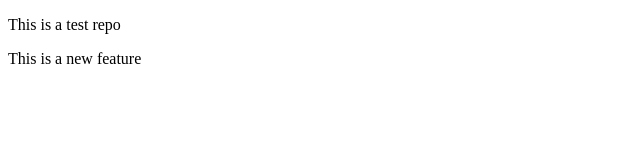
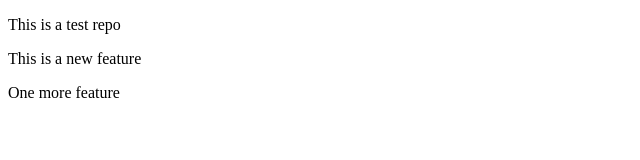
Before and after one commit to yashnaik1508/TEST, a plain HTML site: page index.html in a window 1280 px wide. Shown: the whole page, without its empty margins (0-640 px from the left). Drawn offline with Linux system fonts and the light colour scheme.

Commit message:
new feeature

```diff
--- a/index.html
+++ b/index.html
@@ -8,5 +8,6 @@
 <body>
     <p>This is  a test repo</p>
     <p>This is a new feature</p>
+    <p>One more feature</p>
 </body>
 </html>
```
